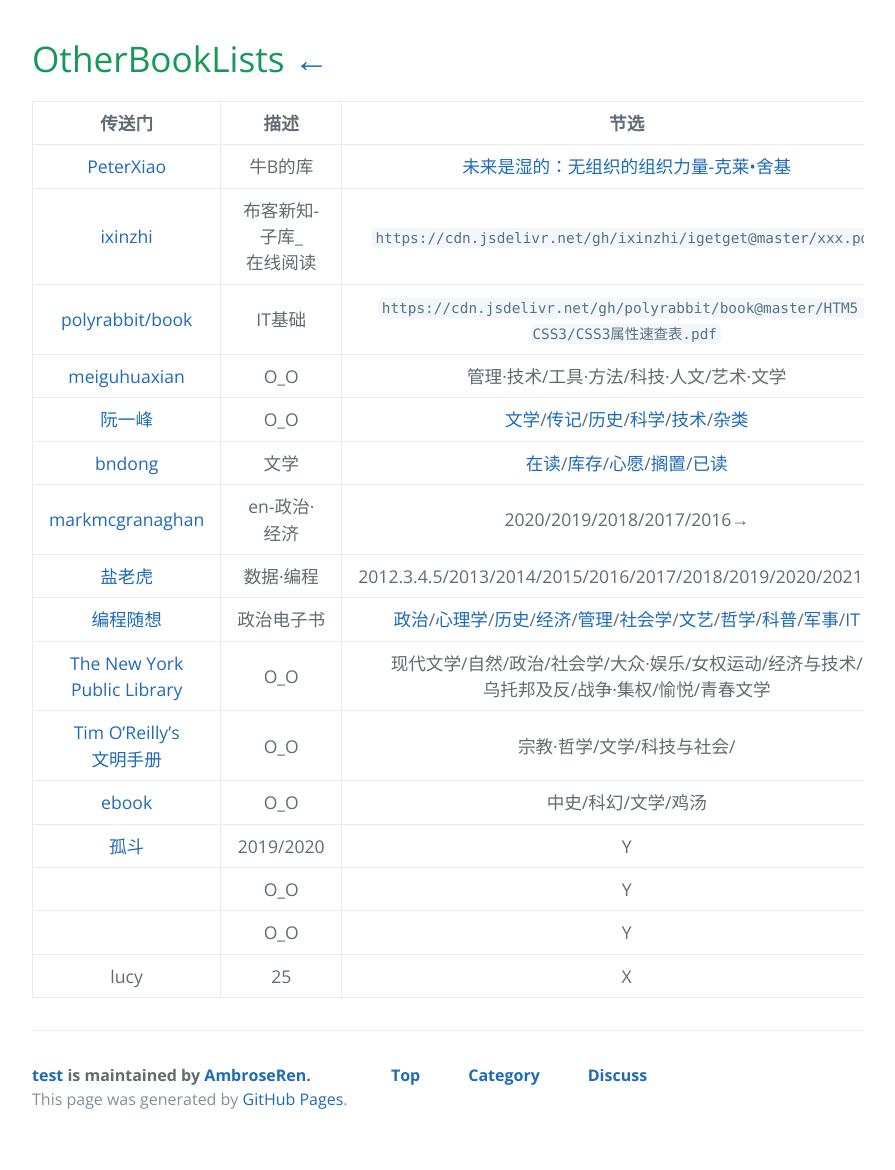
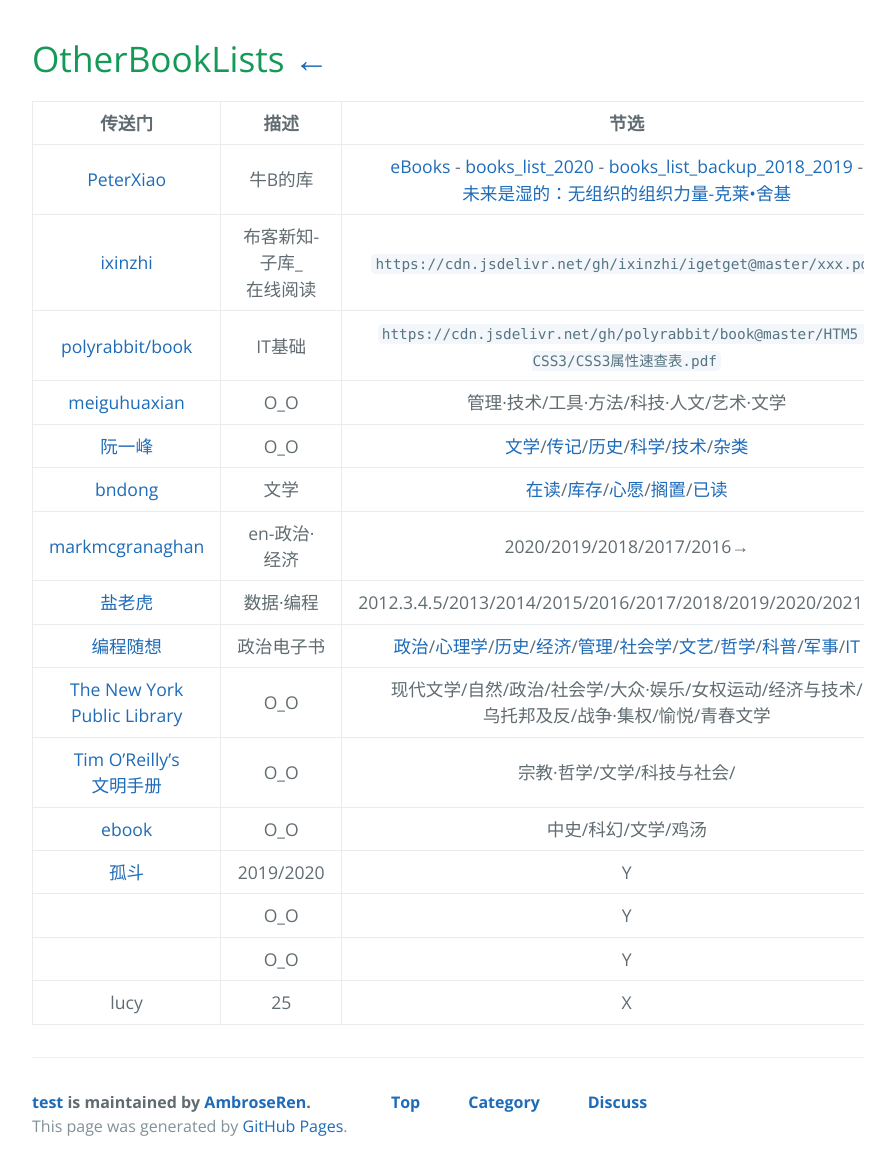
Before and after one commit to AmbroseRen/test, a Jekyll site: the page built from Library/OtherBookLists.md, in a window 1280 px wide. Shown: the whole page, without its empty margins (192-1087 px from the left). Built offline with Jekyll 4.4.1, drawn with Linux system fonts in a browser that asks for light colours; our own code applies the rules of GitHub Pages for plain Markdown files; the repository's description, which GitHub fills in, is left out; before the commit the page ends 1143 px from its top, so only the background shows below that.

Commit message:
Update OtherBookLists.md

```diff
--- a/Library/OtherBookLists.md
+++ b/Library/OtherBookLists.md
@@ -2,7 +2,7 @@
 
 | 传送门 | 描述 | 节选 |
 |:---:|:---:|:---:|
-| [PeterXiao](https://github.com/PeterXiao/books_list_backup_2018_2019) | 牛B的库 | [未来是湿的：无组织的组织力量-克莱•舍基](https://github.com/PeterXiao/books_list_backup_2018_2019/blob/master/2019/4/Files/baogao/%E6%9C%AA%E6%9D%A5%E6%98%AF%E6%B9%BF%E7%9A%84%EF%BC%9A%E6%97%A0%E7%BB%84%E7%BB%87%E7%9A%84%E7%BB%84%E7%BB%87%E5%8A%9B%E9%87%8F-%E5%85%8B%E8%8E%B1%E2%80%A2%E8%88%8D%E5%9F%BA.epub) |
+| [PeterXiao](https://github.com/PeterXiao/books_list_backup_2018_2019) | 牛B的库 | [eBooks](https://github.com/PeterXiao/eBooks) - [books_list_2020](https://github.com/PeterXiao/books_list_2020) - [books_list_backup_2018_2019](https://github.com/PeterXiao/books_list_backup_2018_2019) - [未来是湿的：无组织的组织力量-克莱•舍基](https://github.com/PeterXiao/books_list_backup_2018_2019/blob/master/2019/4/Files/baogao/%E6%9C%AA%E6%9D%A5%E6%98%AF%E6%B9%BF%E7%9A%84%EF%BC%9A%E6%97%A0%E7%BB%84%E7%BB%87%E7%9A%84%E7%BB%84%E7%BB%87%E5%8A%9B%E9%87%8F-%E5%85%8B%E8%8E%B1%E2%80%A2%E8%88%8D%E5%9F%BA.epub) |
 | [ixinzhi](https://github.com/ixinzhi/igetget) | 布客新知-子库_在线阅读 | `https://cdn.jsdelivr.net/gh/ixinzhi/igetget@master/xxx.pdf` |
 | [polyrabbit/book](https://github.com/polyrabbit/book) | IT基础 | `https://cdn.jsdelivr.net/gh/polyrabbit/book@master/HTM5 & CSS3/CSS3属性速查表.pdf` |
 | [meiguhuaxian](https://www.cnblogs.com/meiguhuaxian/p/11641423.html) | O_O | 管理·技术/工具·方法/科技·人文/艺术·文学 |
```
